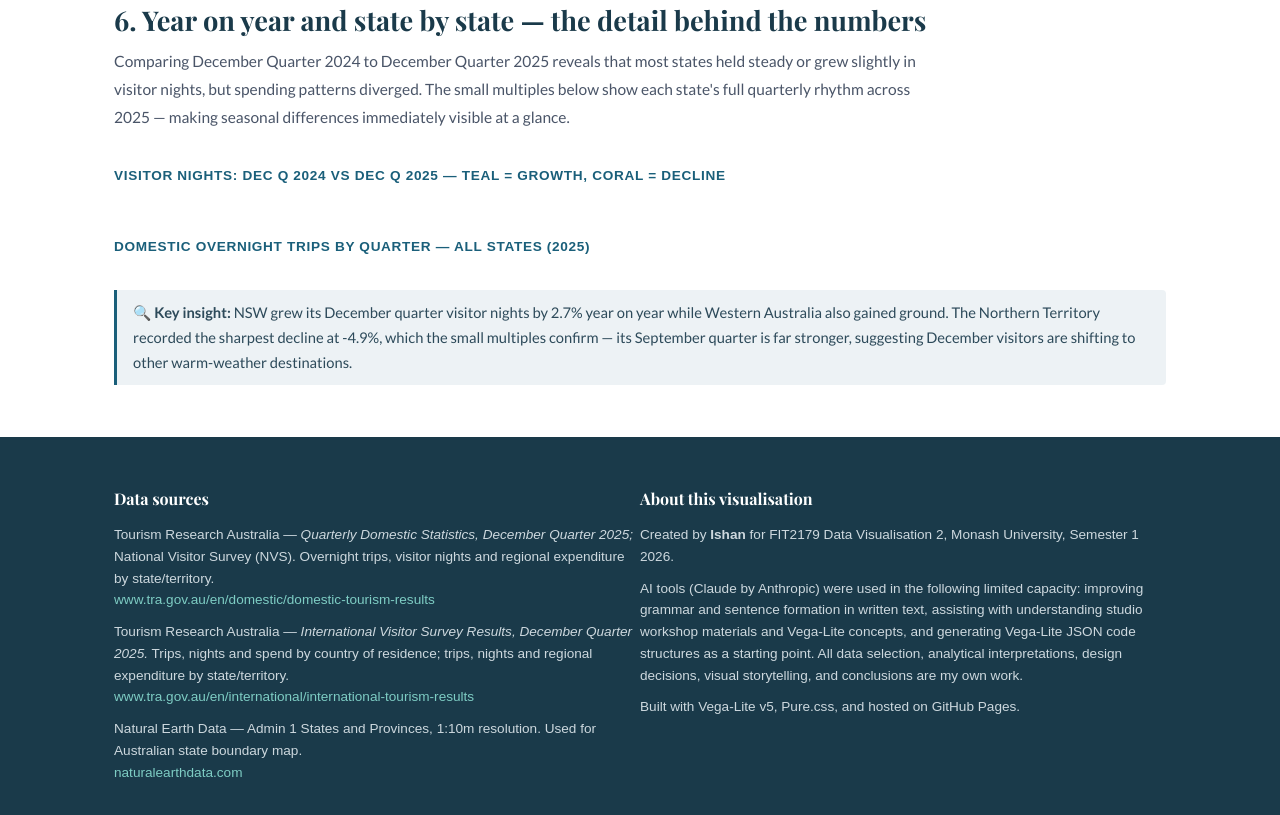
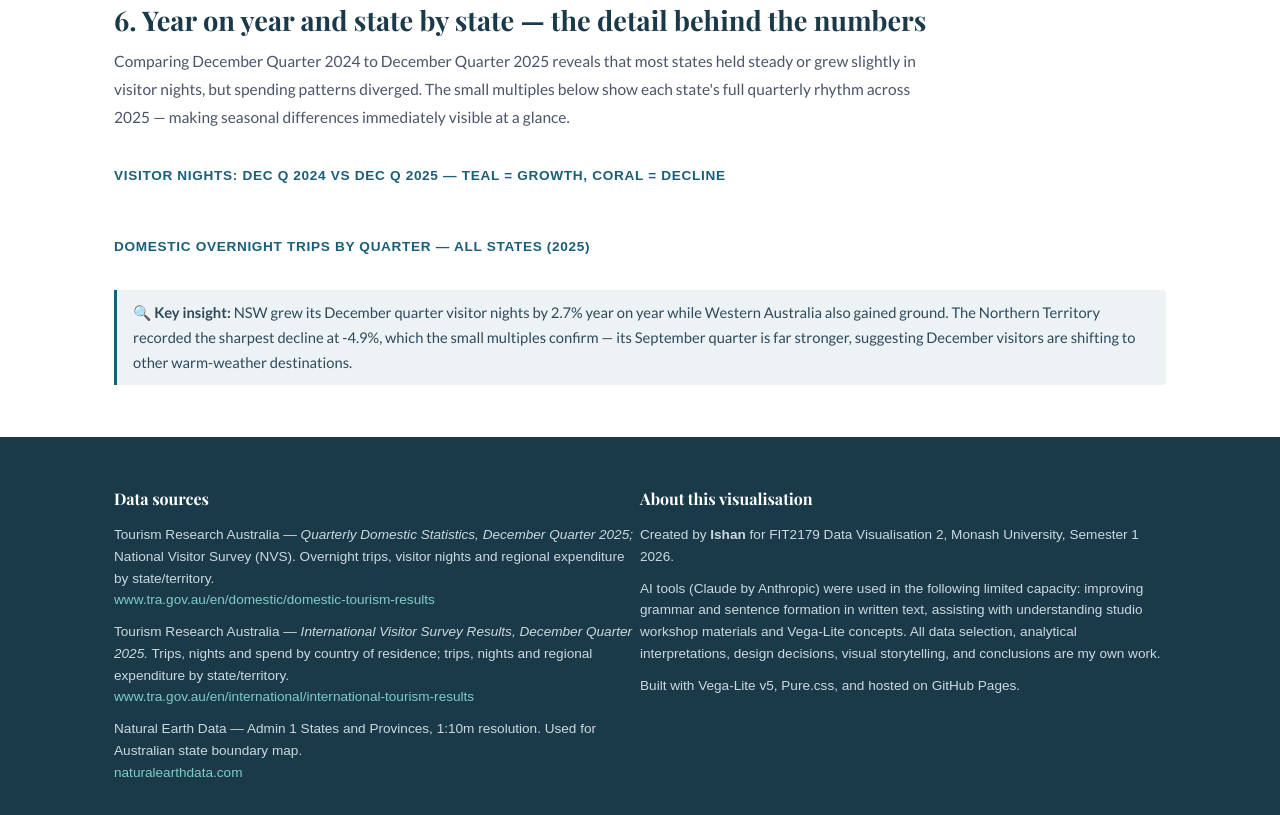
Before and after one commit to ishanbajwa07/fit2179-dv2, a plain HTML site: page index.html in a window 1280 px wide. Shown: the part 2502-3317 px from the top of the page. Drawn offline with nearby package versions, Linux system fonts and the light colour scheme; a script that the page names is missing.

Commit message:
Update index.html

```diff
--- a/index.html
+++ b/index.html
@@ -209,7 +209,7 @@
           <h4>About this visualisation</h4>
           <p>Created by <strong>Ishan</strong> for FIT2179 Data Visualisation 2, Monash University, Semester 1 2026.</p>
           <p>
-            AI tools (Claude by Anthropic) were used in the following limited capacity: improving grammar and sentence formation in written text, assisting with understanding studio workshop materials and Vega-Lite concepts, and generating Vega-Lite JSON code structures as a starting point. All data selection, analytical interpretations, design decisions, visual storytelling, and conclusions are my own work.
+            AI tools (Claude by Anthropic) were used in the following limited capacity: improving grammar and sentence formation in written text, assisting with understanding studio workshop materials and Vega-Lite concepts. All data selection, analytical interpretations, design decisions, visual storytelling, and conclusions are my own work.
           </p>
           <p>Built with Vega-Lite v5, Pure.css, and hosted on GitHub Pages.</p>
         </div>
```
